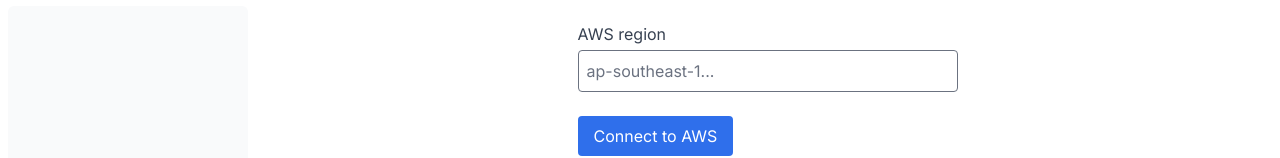
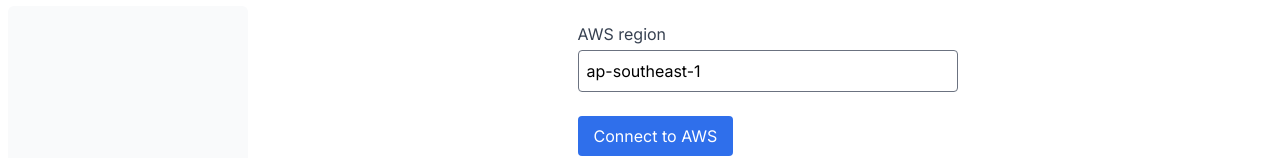
Before and after one commit to Config-Guardians/dashboard, a Next.js app: page /dashboard/sources/AWS in a window 1280 px wide. Shown: the part 346-504 px from the top of the page. Built offline with nearby package versions, Linux system fonts and the light colour scheme; no server answers; a web font is replaced by a local one.

Commit message:
feat: added defaults for plugin inputs

```diff
--- a/app/dashboard/sources/[plugin]/page.tsx
+++ b/app/dashboard/sources/[plugin]/page.tsx
@@ -43,14 +43,15 @@
     </h2>
 
     {
-      pluginFields[plugin].map(({ name, placeholder, description, type }, key) =>
+      pluginFields[plugin].map(({ name, placeholder, description, type, defaultValue }, key) =>
         <label className="block" key={key}>
           <span className="text-gray-700">{description}</span>
           <input
-            type={type}
+            type={type || "password"}
             className="border rounded p-2 w-full mt-1"
             name={name}
             placeholder={placeholder}
+            defaultValue={defaultValue || ""}
             required
           />
         </label>
--- a/app/dashboard/sources/[plugin]/plugins.ts
+++ b/app/dashboard/sources/[plugin]/plugins.ts
@@ -1,10 +1,9 @@
-export const pluginFields: Record<string, Record<"name" | "placeholder" | "description" | "type", string>[]> = {
+export const pluginFields: Record<string, (Record<"name" | "placeholder" | "description", string> & Partial<Record<"type" | "defaultValue", string>>)[]> = {
   GitHub: [
     {
       name: "token",
       placeholder: "github_pat_...",
       description: "GitHub Personal Access Token",
-      type: "password"
     }
   ],
   AWS: [
@@ -12,19 +11,18 @@
       name: "access_key",
       placeholder: "AKIA...",
       description: "AWS Access Key",
-      type: "password"
     },
     {
       name: "secret_key",
       placeholder: "Your AWS secret key",
       description: "AWS Secret Key",
-      type: "password"
     },
     {
       name: "default_region",
-      placeholder: "ap-southeast-1...",
+      placeholder: "us-east-1",
       description: "AWS region",
-      type: "text"
+      type: "text",
+      defaultValue: "ap-southeast-1"
     }
   ]
 } as const
```
